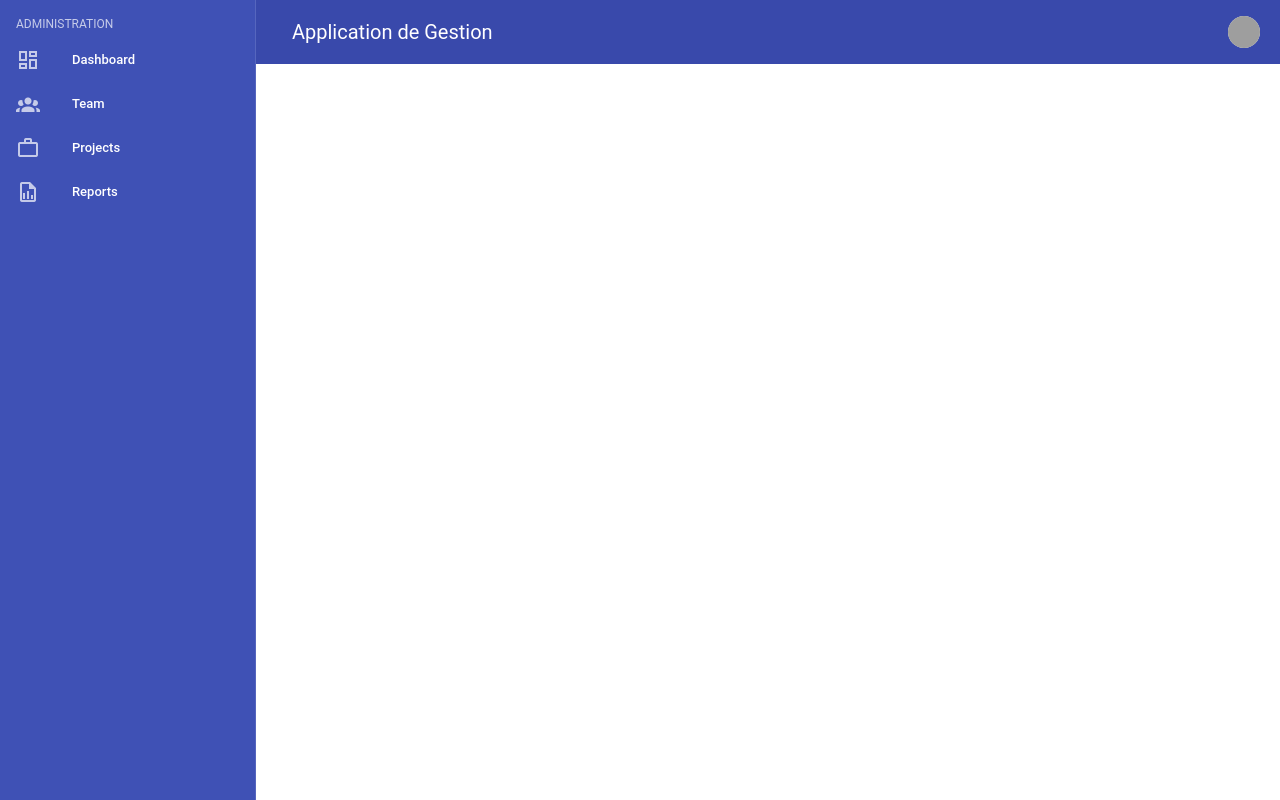
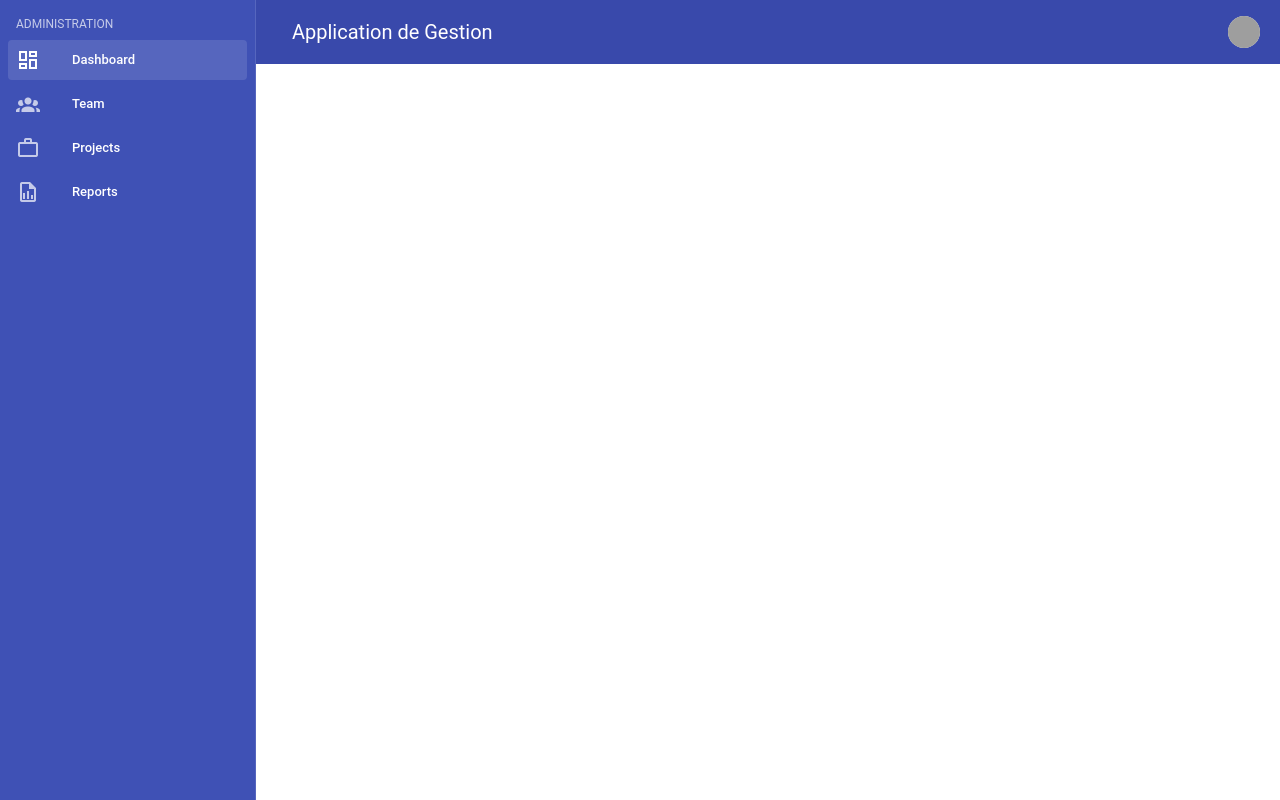
Before and after one commit to 3quanimity/nuxt-vue-vuetify-management-app, a Nuxt app: page / in a window 1280 px wide. Built offline with nearby package versions, Linux system fonts and the light colour scheme; grey boxes are pictures that could not be loaded.

Commit message:
highlight active menu entry for current page

```diff
--- a/layouts/default.vue
+++ b/layouts/default.vue
@@ -15,6 +15,7 @@
             :key="item.title"
             :title="item.title"
             :prepend-icon="item.prependIcon"
+            :active="getPath() == item.url"
             @click="navigateToPage(item.url)"
           />
         </v-list>
@@ -41,6 +42,7 @@
                   append-icon="mdi-cog-outline"
                   link
                   title="Options"
+                  @click="navigateToPage('/settings')"
                 />
                 <v-list-item
                   append-icon="mdi-logout"
@@ -95,6 +97,7 @@ const items = ref([
   },
 ]);
 const showContent = ref(false);
+const route = useRoute();
 
 // lifecycles
 onMounted(() => {
@@ -115,4 +118,8 @@ const logOut = () => {
   localStorage.removeItem("isAdmin");
   navigateToPage("/login");
 };
+
+const getPath = () => {
+  return route.path;
+};
 </script>
--- /dev/null
+++ b/pages/settings.vue
@@ -0,0 +1,3 @@
+<template>
+  <h1>Options</h1>
+</template>
```
